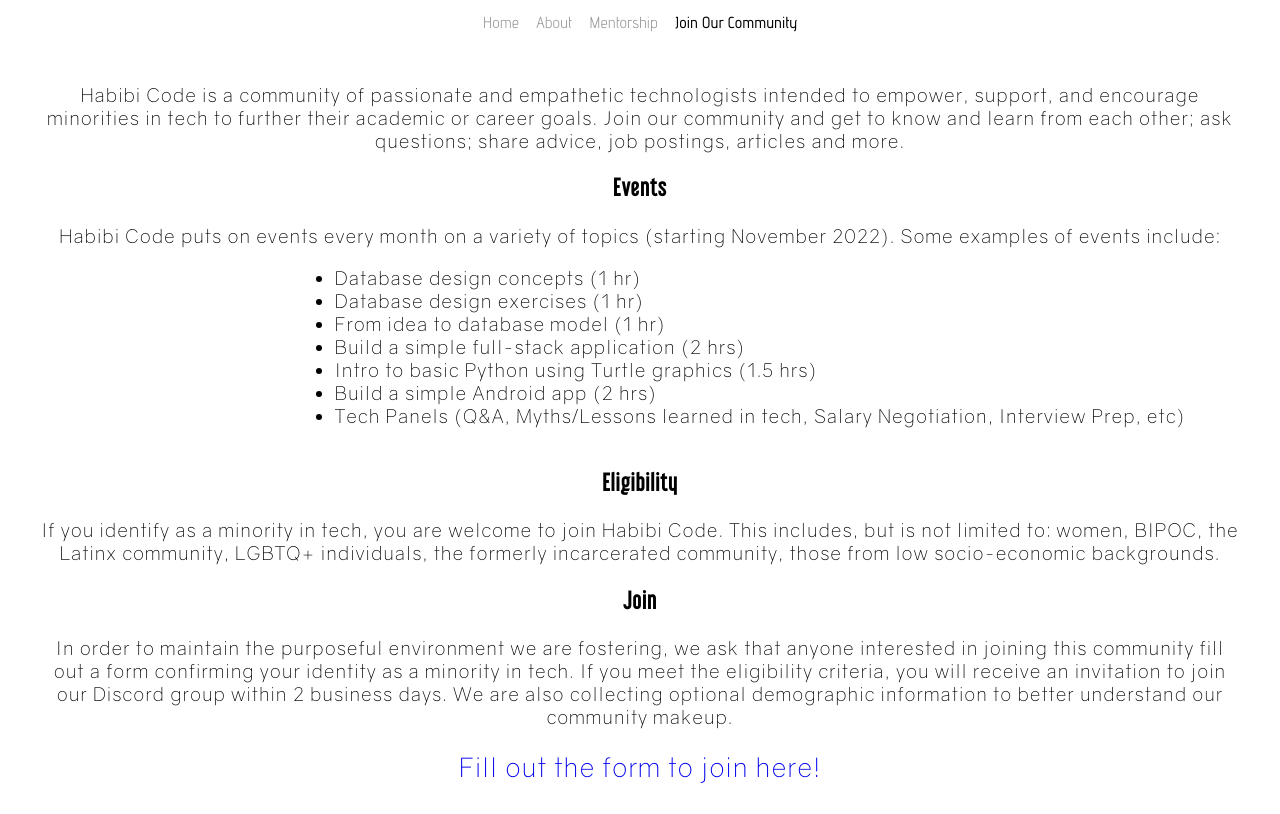
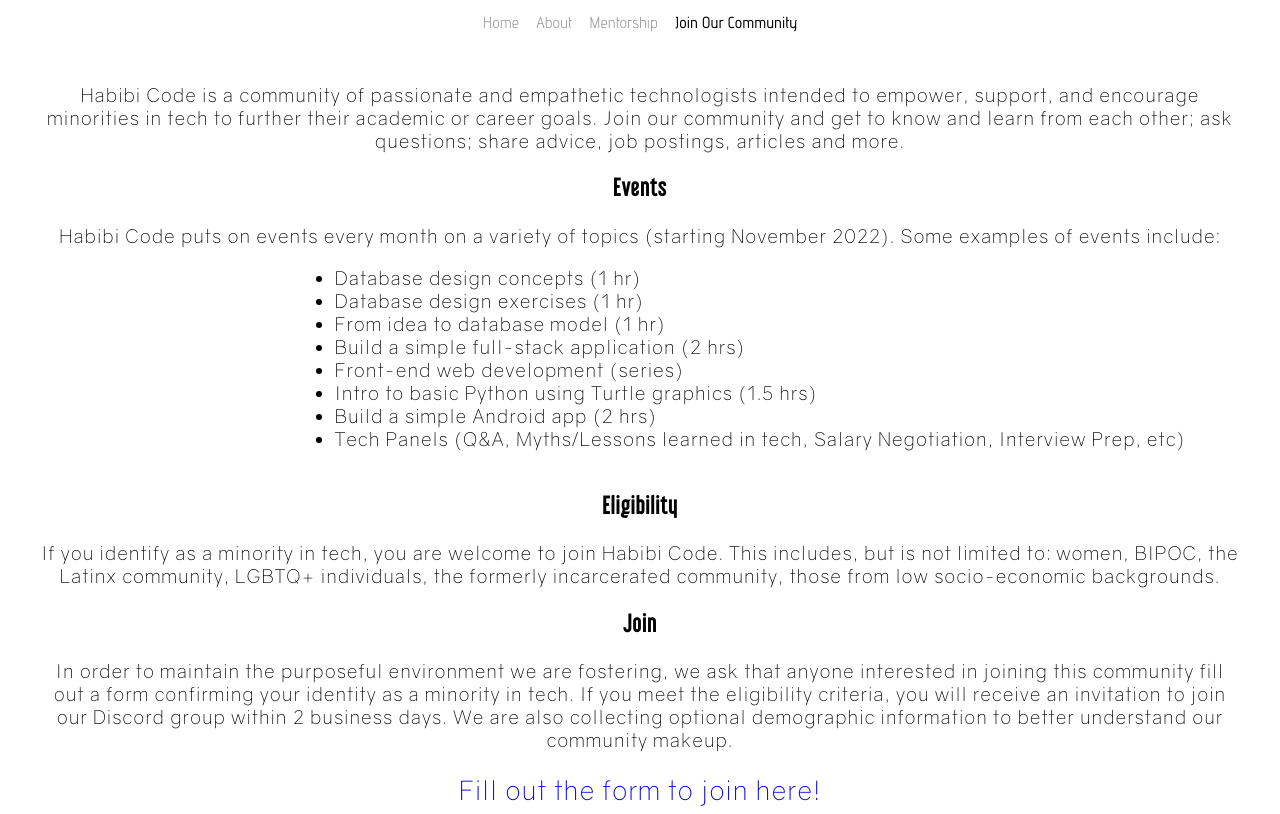
Before and after one commit to samahmajadla/samahmajadla.github.io, a SvelteKit app: page /community in a window 1280 px wide. Built offline with nearby package versions, Linux system fonts and the light colour scheme.

Commit message:
front end in habibi code events

```diff
--- a/src/routes/community/+page.svelte
+++ b/src/routes/community/+page.svelte
@@ -11,6 +11,7 @@
     <li>Database design exercises (1 hr)</li>
     <li>From idea to database model (1 hr)</li>
     <li>Build a simple full-stack application (2 hrs)</li>
+    <li>Front-end web development (series)</li>
     <li>Intro to basic Python using Turtle graphics (1.5 hrs)</li>
     <li>Build a simple Android app (2 hrs)</li>
     <li>Tech Panels (Q&A, Myths/Lessons learned in tech, Salary Negotiation, Interview Prep, etc)</li>
```
Also changed, not shown: 24 other files (tests, documents, lock files or other folders).
